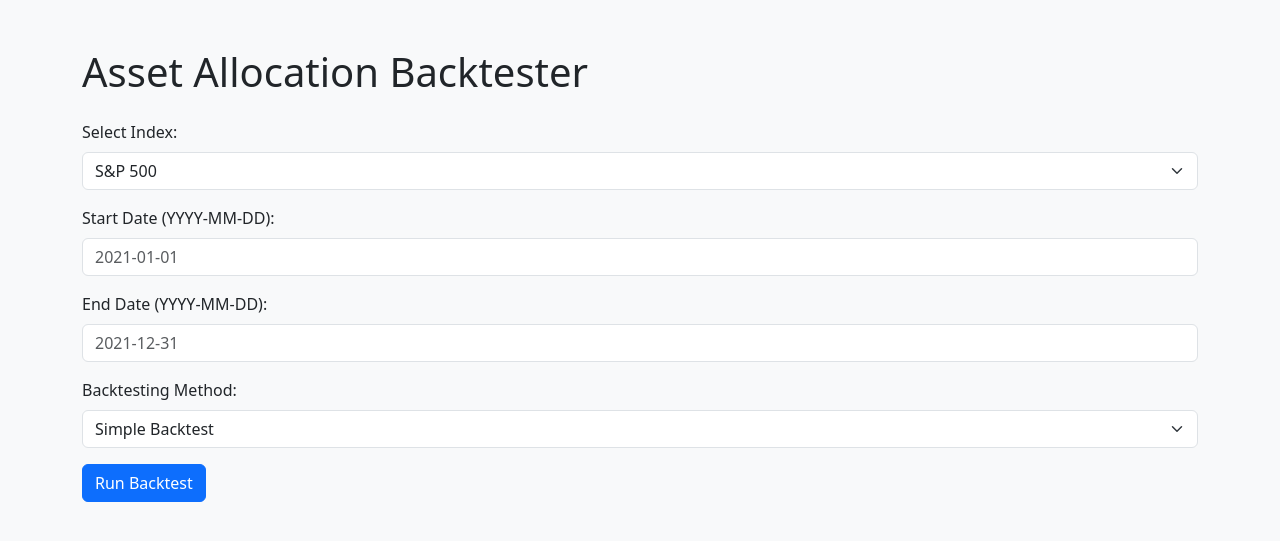
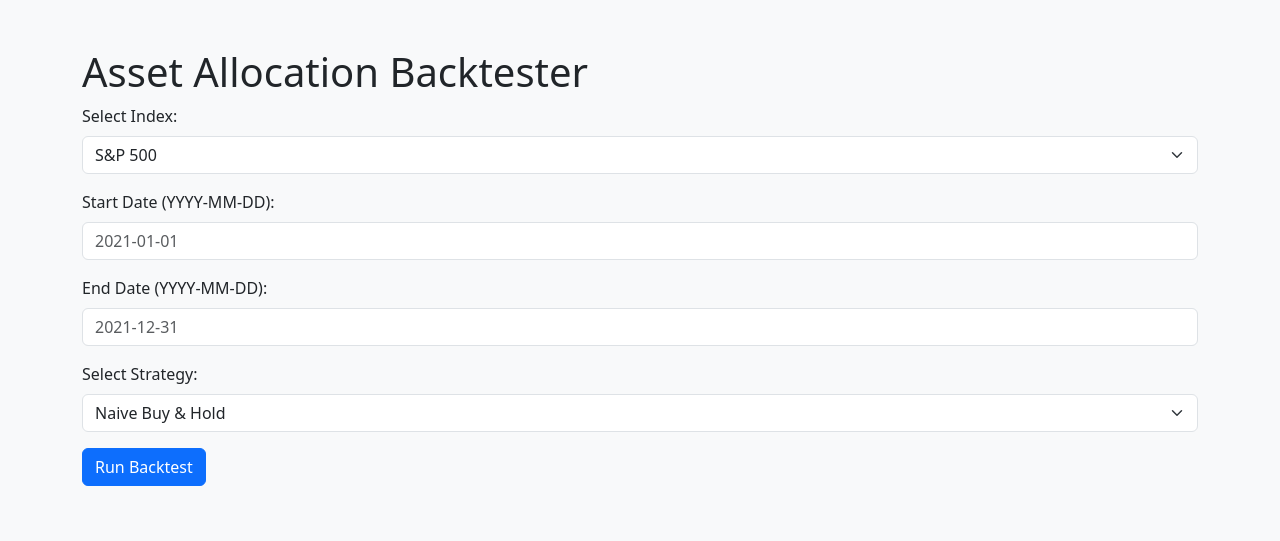
Before and after one commit to gustavlan/final-project, a Flask app: page / in a window 1280 px wide. Shown: the top 541 px of the page. Run offline with Flask 3, Linux system fonts and the light colour scheme.

Commit message:
added liquidity through ETF mapping, and first experiment with model to time market

```diff
--- a/app.py
+++ b/app.py
@@ -10,18 +10,11 @@ app = Flask(__name__)
 app.config.from_object(DevelopmentConfig)
 db.init_app(app)
 
-# Configure SQLite database
-# app.config['SQLALCHEMY_DATABASE_URI'] = 'sqlite:///final_project.db'
-# app.config['SQLALCHEMY_TRACK_MODIFICATIONS'] = False
-
 # --- Logging Setup ---
 if not app.debug and not app.config['LOG_TO_STDOUT']:
-    # Ensure the logs folder exists
     log_dir = os.path.dirname(app.config['LOG_FILE'])
     if not os.path.exists(log_dir):
         os.makedirs(log_dir)
-
-    # Configure the file handler with rotation
     file_handler = RotatingFileHandler(app.config['LOG_FILE'], maxBytes=10240, backupCount=10)
     file_handler.setFormatter(logging.Formatter(
         '%(asctime)s %(levelname)s: %(message)s [in %(pathname)s:%(lineno)d]'
@@ -37,10 +30,24 @@ if app.config['LOG_TO_STDOUT']:
 app.logger.setLevel(getattr(logging, app.config['LOG_LEVEL'].upper()))
 app.logger.info('Final Project startup')
 
+# Define a mapping from index tickers to ETF tickers.
+ETF_MAPPING = {
+    '^GSPC': 'SPY',
+    '^DJI':  'DIA',
+    '^IXIC': 'QQQ',
+    '^FTSE': 'ISF',
+    '^N225': 'EWJ',
+    '^HSI':  '2800.HK',
+    '^GDAXI': 'DAXY',
+    '^FCHI': 'EWU',
+    '^STOXX50E': 'FEZ',
+    '^BSESN': 'INDA'
+}
+
 # Import models after initializing the app
 from models import Index, HistoricalPrice, MacroData, Strategy, BacktestResult
 from utils.data_retrieval import get_yahoo_data, get_fred_data
-from utils.backtesting import simple_backtest, simple_backtest_with_macro, full_invested_strategy
+from utils.backtesting import simple_backtest, simple_backtest_with_macro, full_invested_strategy, dynamic_market_timing_strategy_advanced
 from utils.visualizations import create_return_plot
 
 @app.route('/')
@@ -53,42 +60,89 @@ def backtest():
     symbol = request.form.get('symbol')
     start_date = request.form.get('start_date')
     end_date = request.form.get('end_date')
-    method = request.form.get('backtest_method', 'simple')
+    # Read the strategy selection
+    strategy_method = request.form.get('strategy_method', 'naive')
 
-    # Retrieve price data
+    # Retrieve price data...
     prices_df = get_yahoo_data(symbol, start_date, end_date)
     prices_df.reset_index(inplace=True)
     prices_df['Date'] = pd.to_datetime(prices_df['Date'])
+    def flatten_col(col):
+        return col[1] if isinstance(col, tuple) and len(col) > 1 else col
+    prices_df.columns = [flatten_col(col) for col in prices_df.columns]
+    app.logger.info("Flattened Price DataFrame columns: " + str(prices_df.columns.tolist()))
 
-    if method == 'macro':
-        # Retrieve macro data using FRED API
-        fred_api_key = os.getenv("FRED_API_KEY")
-        if not fred_api_key:
-            return "FRED API key not set", 500
-        default_series_id = "DGS3MO"  # Example series (3-Month Treasury Rate)
-        macro_df = get_fred_data(fred_api_key, default_series_id, start_date, end_date)
-        cumulative_return, alpha, cumulative_series = simple_backtest_with_macro(prices_df, macro_df, full_invested_strategy)
-        # Use the Date column from the merged data (assumed to be the same as prices_df here)
-        plot_dates = prices_df['Date']
+    cols = prices_df.columns.tolist()
+    if len(cols) == 6 and cols[0] == '' and all(c == symbol for c in cols[1:]):
+        prices_df.columns = ['Date', 'Open', 'High', 'Low', 'Close', 'Adj Close']
+        app.logger.info("Renamed columns to: " + str(prices_df.columns.tolist()))
+
+    if 'Close' in prices_df.columns:
+        price_col = 'Close'
+    elif 'Adj Close' in prices_df.columns:
+        price_col = 'Adj Close'
+    elif 'close' in prices_df.columns:
+        price_col = 'close'
+    elif 'adj close' in prices_df.columns:
+        price_col = 'adj close'
     else:
-        cumulative_return, alpha, cumulative_series = simple_backtest(prices_df, full_invested_strategy)
-        plot_dates = prices_df['Date']
+        raise ValueError("No valid price column found. Available columns: " + str(prices_df.columns.tolist()))
 
-    # Persist backtest results to the database, with dummy values (1)
+    # Naive strategy (Buy & Hold)
+    naive_returns = prices_df[price_col].pct_change().fillna(0)
+    naive_series = (naive_returns + 1).cumprod()
+    naive_return = float(naive_series.iloc[-1] - 1)
+    naive_alpha = float(naive_return - naive_returns.mean())
+
+    # Determine ETF ticker if needed
+    etf_ticker = ETF_MAPPING.get(symbol, None)
+
+    # Choose the strategy based on user selection
+    if strategy_method == 'naive':
+        # For naive, the strategy is just buy & hold (identical to the above)
+        strategy_return, strategy_alpha, strategy_series = naive_return, naive_alpha, naive_series
+    elif strategy_method == 'full_invested':
+        # Full invested constant strategy; effectively, it always returns 1
+        strategy_return, strategy_alpha, strategy_series = simple_backtest(prices_df, full_invested_strategy)
+        strategy_return = float(strategy_return)
+        strategy_alpha = float(strategy_alpha)
+    elif strategy_method == 'advanced':
+        # Advanced market timing strategy using dynamic_market_timing_strategy_advanced
+        # (Optionally, macro data could be used; for now, we'll assume simple mode)
+        strategy_return, strategy_alpha, strategy_series = simple_backtest(
+            prices_df,
+            lambda df: dynamic_market_timing_strategy_advanced(df, etf_ticker)
+        )
+        strategy_return = float(strategy_return)
+        strategy_alpha = float(strategy_alpha)
+    else:
+        # Default to naive if unrecognized
+        strategy_return, strategy_alpha, strategy_series = naive_return, naive_alpha, naive_series
+
+    # Persist results and generate chart (as before)...
     result = BacktestResult(
         strategy_id=1,
         index_id=1,
         start_date=pd.to_datetime(start_date),
         end_date=pd.to_datetime(end_date),
-        returns=cumulative_return,
-        alpha=alpha
+        returns=strategy_return,
+        alpha=strategy_alpha
     )
     db.session.add(result)
     db.session.commit()
 
-    # Generate interactive Plotly chart
-    plot_html = create_return_plot(plot_dates, cumulative_series)
-    return render_template('results.html', cumulative_return=cumulative_return, alpha=alpha, plot_html=plot_html)
+    plot_dates = prices_df['Date']
+    plot_html = create_return_plot(plot_dates, naive_series, strategy_series)
+
+    return render_template(
+        'results.html',
+        naive_return=naive_return,
+        naive_alpha=naive_alpha,
+        strategy_return=strategy_return,
+        strategy_alpha=strategy_alpha,
+        plot_html=plot_html
+    )
+
 
 if __name__ == '__main__':
     app.run(debug=True)
--- a/templates/index.html
+++ b/templates/index.html
@@ -3,12 +3,12 @@
 <head>
   <meta charset="UTF-8">
   <title>Asset Allocation Backtester</title>
-  <!-- Include Bootstrap CSS from a CDN -->
+  <!-- Bootstrap CSS for styling -->
   <link href="https://cdn.jsdelivr.net/npm/bootstrap@5.3.0/dist/css/bootstrap.min.css" rel="stylesheet">
 </head>
 <body class="bg-light">
   <div class="container mt-5">
-    <h1 class="mb-4">Asset Allocation Backtester</h1>
+    <h1>Asset Allocation Backtester</h1>
     <form action="/backtest" method="post" class="mb-4">
       <div class="mb-3">
         <label for="symbol" class="form-label">Select Index:</label>
@@ -25,7 +25,6 @@
           <option value="^BSESN">BSE Sensex</option>
         </select>
       </div>
-      <!-- Alternatively, you can add a search box and use JavaScript to filter the options. -->
       <div class="mb-3">
         <label for="start_date" class="form-label">Start Date (YYYY-MM-DD):</label>
         <input type="text" class="form-control" id="start_date" name="start_date" placeholder="2021-01-01" required>
@@ -34,17 +33,18 @@
         <label for="end_date" class="form-label">End Date (YYYY-MM-DD):</label>
         <input type="text" class="form-control" id="end_date" name="end_date" placeholder="2021-12-31" required>
       </div>
+      <!-- Strategy selection -->
       <div class="mb-3">
-        <label for="backtest_method" class="form-label">Backtesting Method:</label>
-        <select class="form-select" id="backtest_method" name="backtest_method">
-          <option value="simple">Simple Backtest</option>
-          <option value="macro">Backtest with Macro Data</option>
+        <label for="strategy_method" class="form-label">Select Strategy:</label>
+        <select class="form-select" id="strategy_method" name="strategy_method">
+          <option value="naive">Naive Buy & Hold</option>
+          <option value="full_invested">Full Invested (Constant)</option>
+          <option value="advanced">Advanced Market Timing</option>
         </select>
       </div>
       <button type="submit" class="btn btn-primary">Run Backtest</button>
     </form>
   </div>
-  <!-- Optionally include Bootstrap JS -->
   <script src="https://cdn.jsdelivr.net/npm/bootstrap@5.3.0/dist/js/bootstrap.bundle.min.js"></script>
 </body>
 </html>
--- a/utils/data_retrieval.py
+++ b/utils/data_retrieval.py
@@ -3,8 +3,8 @@ from fredapi import Fred
 import pandas as pd
 
 def get_yahoo_data(symbol, start_date, end_date):
-    """Retrieve historical data for a given symbol from Yahoo Finance."""
-    data = yf.download(symbol, start=start_date, end=end_date)
+    """Retrieve historical data for a given symbol from Yahoo Finance, grouping by column names."""
+    data = yf.download(symbol, start=start_date, end=end_date, group_by='column')
     return data
 
 def get_fred_data(api_key, series_id, start_date, end_date):
--- a/utils/visualizations.py
+++ b/utils/visualizations.py
@@ -8,7 +8,7 @@ def create_return_plot(dates, naive_series, strategy_series):
         line=dict(color='blue')
     ))
     fig.add_trace(go.Scatter(
-        x=dates, y=strategy_series, mode='lines', name='Selected Strategy Return',
+        x=dates, y=strategy_series, mode='lines', name='Market Timing Strategy Return',
         line=dict(color='red')
     ))
     fig.update_layout(
```
Also changed, not shown: templates/results.html (+27 -10 lines), utils/backtesting.py (+48 -0 lines), final_project.db.
